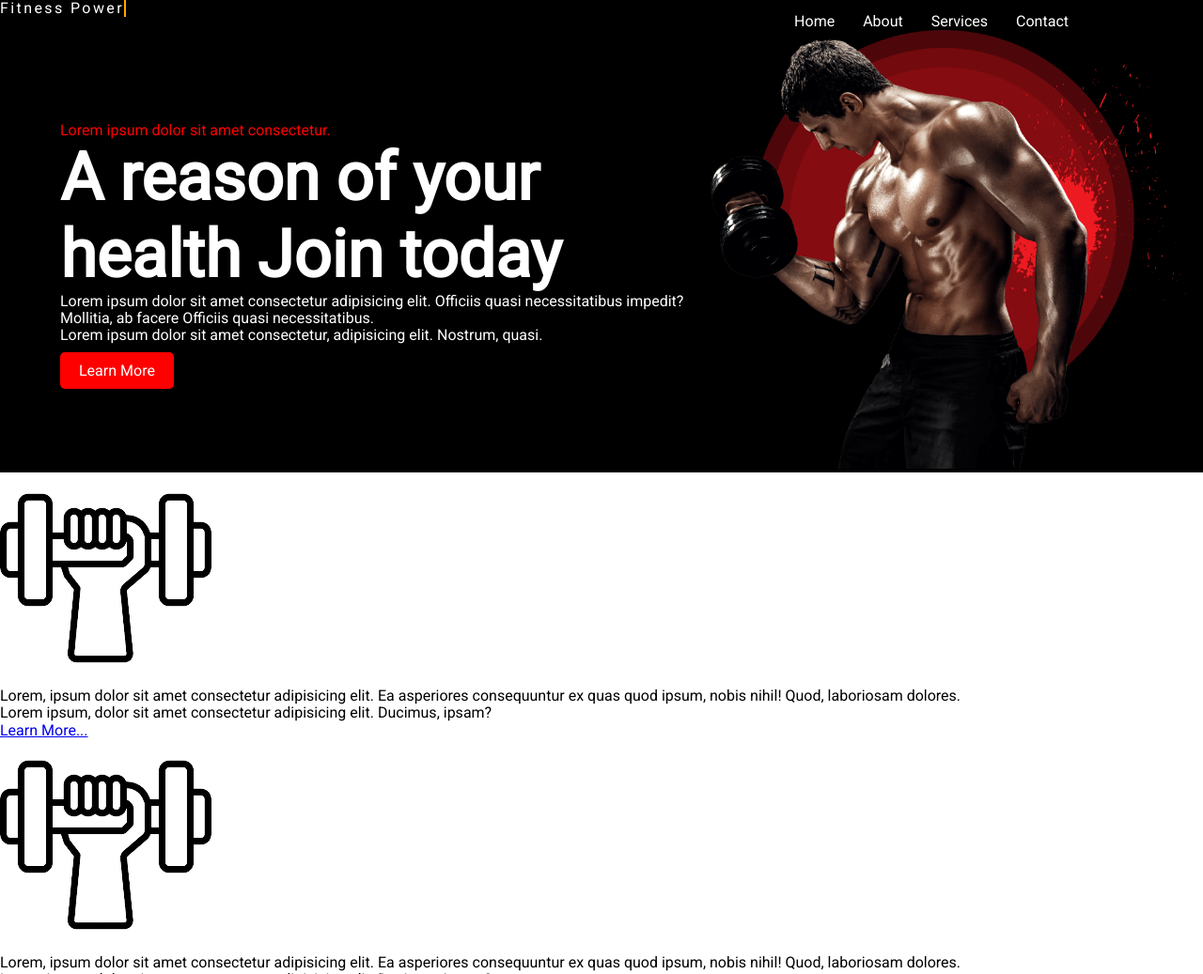
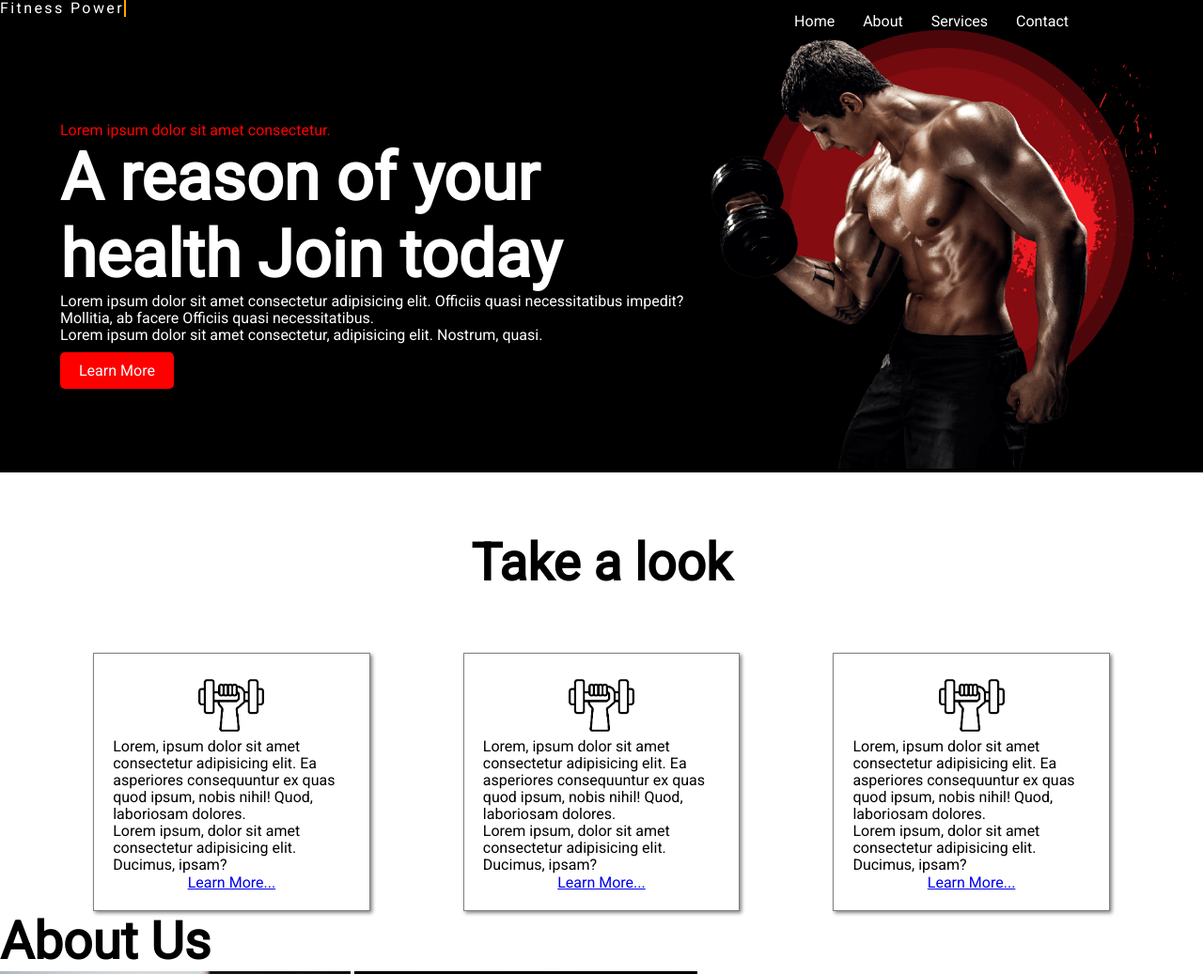
Before and after one commit to naimuddoulaOvi/fitness-power, a plain HTML site: page index.html in a window 1280 px wide. Shown: the top 1037 px of the page at 94% size. Drawn offline with Linux system fonts and the light colour scheme.

Commit message:
feature section syle added

```diff
--- a/index.html
+++ b/index.html
@@ -48,44 +48,47 @@
         </div>
 
         <section class="features">
+            <h2>Take a look</h2>
+            <div class="features-area">
                 <div>
                     <img src="img/icon1.png" alt="" />
                     <p>
-                    Lorem, ipsum dolor sit amet consectetur adipisicing elit. Ea
-                    asperiores consequuntur ex quas quod ipsum, nobis nihil!
-                    Quod, laboriosam dolores.
+                        Lorem, ipsum dolor sit amet consectetur adipisicing
+                        elit. Ea asperiores consequuntur ex quas quod ipsum,
+                        nobis nihil! Quod, laboriosam dolores.
                     </p>
                     <p>
-                    Lorem ipsum, dolor sit amet consectetur adipisicing elit.
-                    Ducimus, ipsam?
+                        Lorem ipsum, dolor sit amet consectetur adipisicing
+                        elit. Ducimus, ipsam?
                     </p>
                     <a href="#">Learn More...</a>
                 </div>
                 <div>
                     <img src="img/icon1.png" alt="" />
                     <p>
-                    Lorem, ipsum dolor sit amet consectetur adipisicing elit. Ea
-                    asperiores consequuntur ex quas quod ipsum, nobis nihil!
-                    Quod, laboriosam dolores.
+                        Lorem, ipsum dolor sit amet consectetur adipisicing
+                        elit. Ea asperiores consequuntur ex quas quod ipsum,
+                        nobis nihil! Quod, laboriosam dolores.
                     </p>
                     <p>
-                    Lorem ipsum, dolor sit amet consectetur adipisicing elit.
-                    Ducimus, ipsam?
+                        Lorem ipsum, dolor sit amet consectetur adipisicing
+                        elit. Ducimus, ipsam?
                     </p>
                     <a href="#">Learn More...</a>
                 </div>
                 <div>
                     <img src="img/icon1.png" alt="" />
                     <p>
-                    Lorem, ipsum dolor sit amet consectetur adipisicing elit. Ea
-                    asperiores consequuntur ex quas quod ipsum, nobis nihil!
-                    Quod, laboriosam dolores.
+                        Lorem, ipsum dolor sit amet consectetur adipisicing
+                        elit. Ea asperiores consequuntur ex quas quod ipsum,
+                        nobis nihil! Quod, laboriosam dolores.
                     </p>
                     <p>
-                    Lorem ipsum, dolor sit amet consectetur adipisicing elit.
-                    Ducimus, ipsam?
+                        Lorem ipsum, dolor sit amet consectetur adipisicing
+                        elit. Ducimus, ipsam?
                     </p>
                     <a href="#">Learn More...</a>
+                </div>
             </div>
         </section>
 
--- a/style.css
+++ b/style.css
@@ -96,3 +96,29 @@ nav li a {
 .banner-image img {
     width: 110%;
 }
+
+/* Features Section */
+.features h2 {
+    text-align: center;
+    padding: 5% 0;
+}
+.features-area {
+    display: flex;
+    justify-content: space-evenly;
+}
+.features-area div {
+    width: 23%;
+    border: 1px solid gray;
+    box-shadow: 2px 2px 4px gray;
+    padding: 20px;
+}
+.features-area div img {
+    width: 70px;
+    margin-left: auto;
+    margin-right: auto;
+    display: block;
+}
+.features-area div a {
+    display: block;
+    text-align: center;
+}
```
Lines whose indentation alone changed are shown as unchanged.
